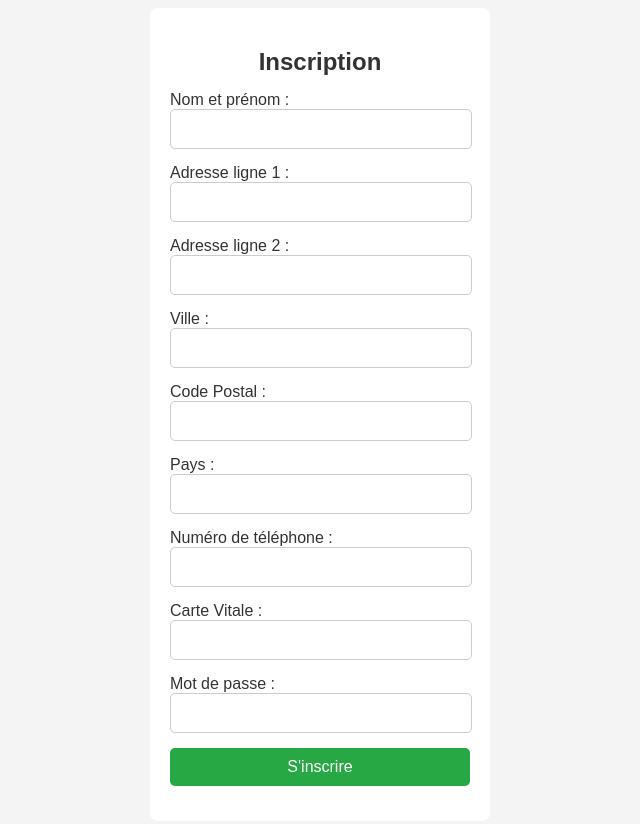
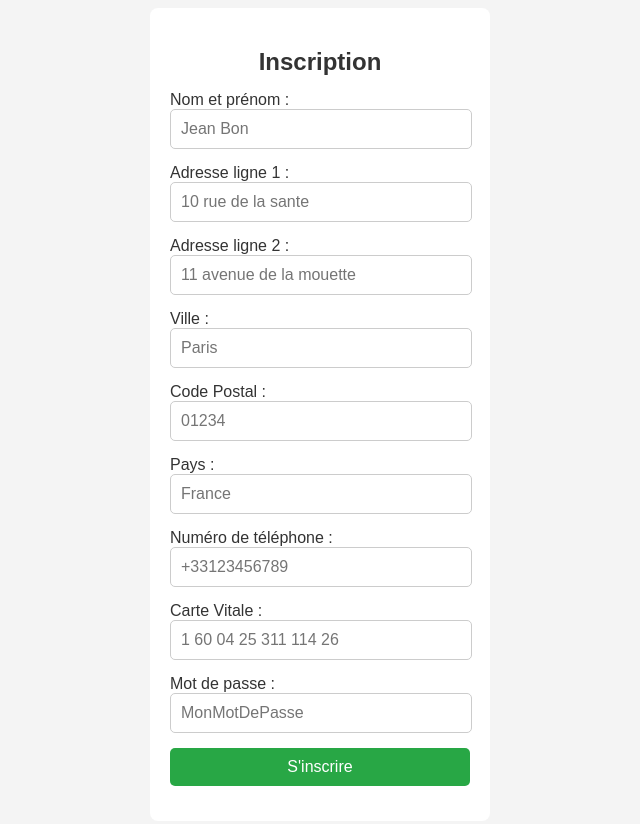
Before and after one commit to WilliamWalkerMercier/Ece_Ing2TD3_Grp1_Medicare, a plain HTML site: page inscription.html in a window 1280 px wide. Shown: the whole page, without its empty margins (320-960 px from the left). Drawn offline with Linux system fonts and the light colour scheme.

Commit message:
Rajout des placeholders

```diff
--- a/inscription.html
+++ b/inscription.html
@@ -76,40 +76,40 @@
             <div class="FormElement"><!--Chaque élement est dans un div FormElement-->
                 <label for="FirstName_Name">Nom et prénom :</label>
                 <!--Pour la visibilité et l'accesibilité (voir w3schools html form)-->
-                <input type="text" id="FirstName_Name" name="FullName" required>
+                <input type="text" id="FirstName_Name" name="FullName" placeholder="Jean Bon" required>
                 <!-- Permet de demander la saisie du champs obligatoirement (comme la vérif PHP des TD-->
             </div>
             <div class="FormElement">
                 <label for="Address1">Adresse ligne 1 :</label>
-                <input type="text" id="Address1" name="Location1" required>
+                <input type="text" id="Address1" name="Location1" placeholder="10 rue de la sante" required>
             </div>
             <div class="FormElement">
                 <label for="Address2">Adresse ligne 2 :</label>
-                <input type="text" id="Address2" name="Location2">
+                <input type="text" id="Address2" name="Location2" placeholder="11 avenue de la mouette">
             </div>
             <div class="FormElement">
                 <label for="City">Ville :</label>
-                <input type="text" id="City" name="Place" required>
+                <input type="text" id="City" name="Place" required placeholder="Paris">
             </div>
             <div class="FormElement">
                 <label for="PostalCode">Code Postal :</label>
-                <input type="number" id="PostalCode" name="CityCode" required>
+                <input type="number" id="PostalCode" name="CityCode" placeholder="01234" required>
             </div>
             <div class="FormElement">
                 <label for="Country">Pays :</label>
-                <input type="text" id="Country" name="Nation" required>
+                <input type="text" id="Country" name="Nation" placeholder="France" required>
             </div>
             <div class="FormElement">
                 <label for="Phone">Numéro de téléphone :</label>
-                <input type="tel" id="Phone" name="PhoneNumber" required>
+                <input type="tel" id="Phone" name="PhoneNumber" placeholder="+33123456789" required >
             </div>
             <div class="FormElement">
                 <label for="HealthCard">Carte Vitale :</label>
-                <input type="text" id="HealthCard" name="VitalCard" required>
+                <input type="text" id="HealthCard" name="VitalCard" placeholder="1 60 04 25 311 114 26" required>
             </div>
             <div class="FormElement">
                 <label for="password">Mot de passe :</label>
-                <input type="password" id="password" name="password" required>
+                <input type="password" id="password" name="password" placeholder="MonMotDePasse" required>
             </div>
             <div class="FormElement">
                 <button type="submit" id="SignUpButton">S'inscrire</button>
```
